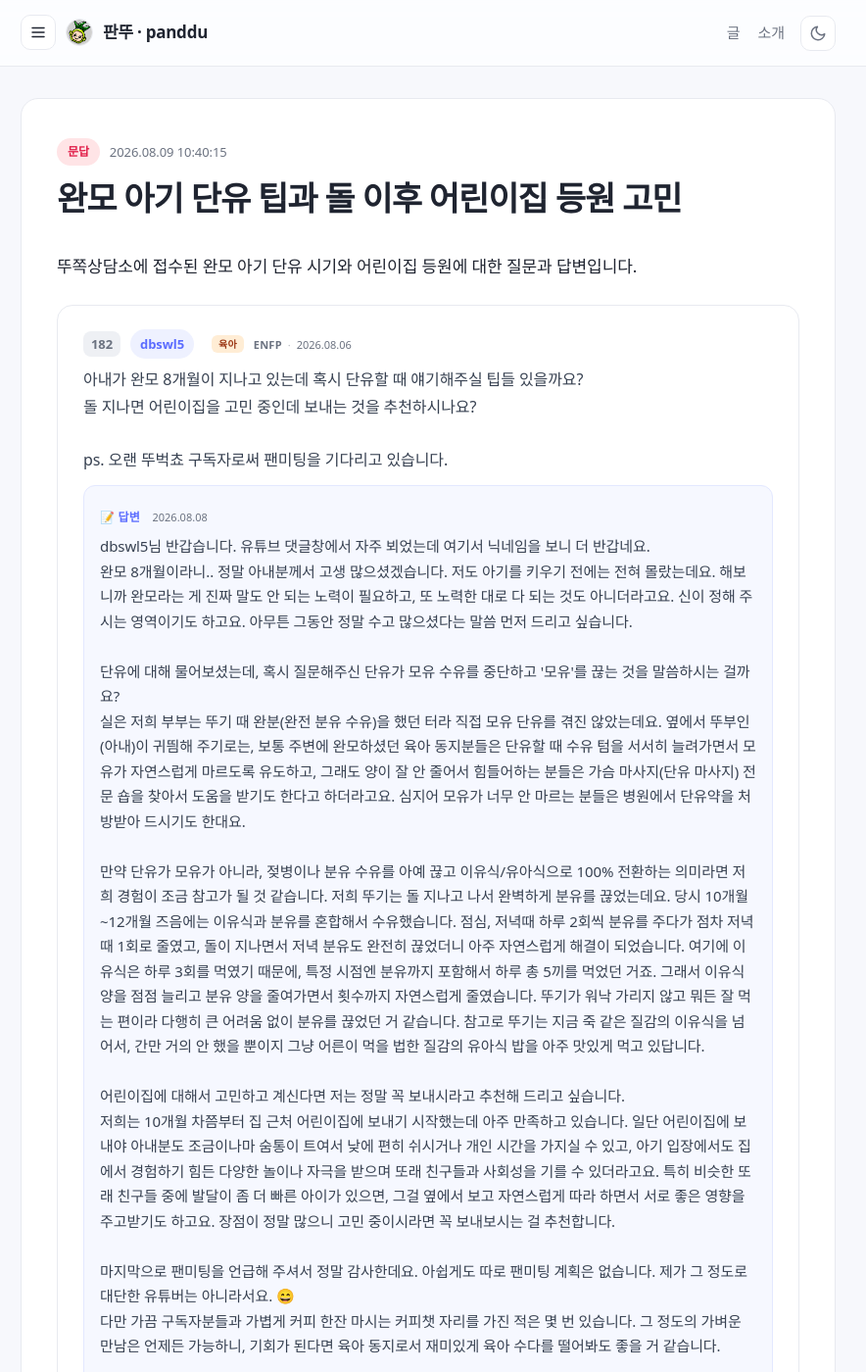
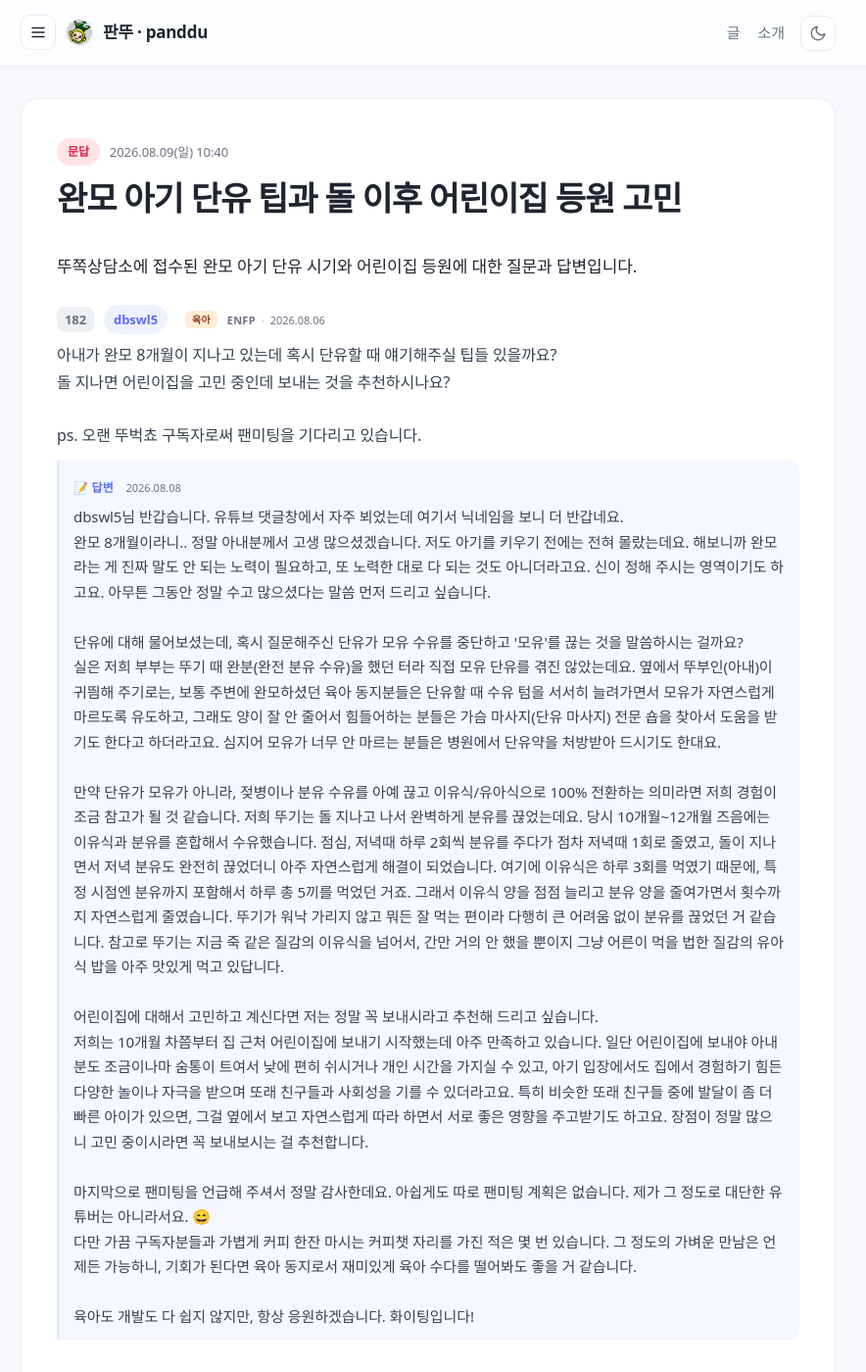
Before and after one commit to panddu/panddu.github.io, a Jekyll site: the page built from _posts/2026-08-09-weaning-and-daycare.md, in a window 1280 px wide and 1400 px high. Shown: the whole window at 98% size, without its empty margins (203-1087 px from the left). Built offline with Jekyll 4.4.1, drawn with Linux system fonts in a browser that asks for light colours; some web fonts are replaced; comment, search, counter and statistics services are not loaded.

Commit message:
fix: QnA 카드 삼중 박스 정리, N뱃지 48시간으로 연장, 본문 타임스탬프 요일 표기
.qna-card의 박스 스타일(배경/테두리/패딩)을 제거해 .post > .qna-card >
.qna-q__answer로 겹치던 박스를 단순화하고, 답변 영역은 좌측 accent 라인으로만
구분(다크모드 대비도 강화). N 배지 판정 기준을 24시간에서 48시간으로 늘리고
문구도 "최근 작성된 글"로 변경. 본문 타임스탬프엔 요일을 추가하고 초 단위는
제거, 리스팅은 날짜만 유지.

Co-Authored-By: Claude Sonnet 5 <noreply@anthropic.com>

```diff
--- a/_includes/new_badge.html
+++ b/_includes/new_badge.html
@@ -1,10 +1,10 @@
 {%- assign now_ts = site.time | date: '%s' -%}
 {%- assign post_ts = include.post.date | date: '%s' -%}
 {%- assign seconds_ago = now_ts | minus: post_ts -%}
-{%- if seconds_ago >= 0 and seconds_ago < 86400 -%}
+{%- if seconds_ago >= 0 and seconds_ago < 172800 -%}
   {%- if include.style == 'dot' -%}
-<span class="badge-new-dot{% if include.class %} {{ include.class }}{% endif %}" aria-label="24시간 이내 작성된 글" title="24시간 이내 작성된 글"></span>
+<span class="badge-new-dot{% if include.class %} {{ include.class }}{% endif %}" aria-label="최근 작성된 글" title="최근 작성된 글"></span>
   {%- else -%}
-<span class="badge-new{% if include.class %} {{ include.class }}{% endif %}" aria-label="24시간 이내 작성된 글">N</span>
+<span class="badge-new{% if include.class %} {{ include.class }}{% endif %}" aria-label="최근 작성된 글">N</span>
   {%- endif -%}
 {%- endif -%}
--- a/_includes/post_meta.html
+++ b/_includes/post_meta.html
@@ -10,6 +10,12 @@
       <span class="series-badge" style="color: {{ s.color }}; background: {{ s.bg }};">{{ s.display }}{% if include.post.series_no %} #{{ include.post.series_no }}{% endif %}</span>
     {%- endif -%}
   {%- endif -%}
-  <time datetime="{{ include.post.date | date_to_xmlschema }}">{{ include.post.date | date: "%Y.%m.%d %H:%M:%S" }}</time>
+  {%- if linked -%}
+    {%- assign wdays = "일,월,화,수,목,금,토" | split: "," -%}
+    {%- assign widx = include.post.date | date: "%w" | plus: 0 -%}
+    <time datetime="{{ include.post.date | date_to_xmlschema }}">{{ include.post.date | date: "%Y.%m.%d" }}({{ wdays[widx] }}) {{ include.post.date | date: "%H:%M" }}</time>
+  {%- else -%}
+    <time datetime="{{ include.post.date | date_to_xmlschema }}">{{ include.post.date | date: "%Y.%m.%d" }}</time>
+  {%- endif -%}
   {%- if show_new -%}{% include new_badge.html post=include.post %}{%- endif -%}
 </div>
--- a/assets/css/main.scss
+++ b/assets/css/main.scss
@@ -45,8 +45,10 @@
   --surface: #20242e;
   --code-bg: #262b39;
   --quote-bg: #1e2230;
-  --answer-bg: #1b2030;
-  --answer-border: #2f3650;
+  // 라이트 모드처럼 --card와 뚜렷이 갈리도록 명도/채도를 더 올림
+  // (기존 값은 --card와 거의 동일해 배경 구분이 잘 안 됐음)
+  --answer-bg: #2a3358;
+  --answer-border: #6672c9;
   --num-bg: #2a3040;
   --ring: rgba(255, 255, 255, 0.06);
   --counsel-accent: #fb7185;
@@ -825,11 +827,10 @@ a {
 
   ul, ol { list-style: none; margin: 0; padding: 0; }
 
+  // .post가 이미 카드(배경/테두리)이므로 qna-card는 별도 박스를 두르지 않고
+  // 여백만 담당 — post > qna-card > qna-q__answer로 박스가 3겹 겹치는 것 방지
   .qna-card {
-    background: var(--card);
-    border: 1px solid var(--line);
-    border-radius: 16px;
-    padding: 24px 26px;
+    padding: 0;
   }
 
   .qna-card__head {
@@ -963,12 +964,14 @@ a {
     color: var(--ink-soft);
   }
 
+  // 둘러싸는 박스 대신 좌측 accent 라인 + 옅은 배경으로만 답변 구간을 구분
+  // (양옆 테두리를 없애 폭을 잡아먹지 않음 — post 하나만 박스로 남는 구조)
   .qna-q__answer {
     margin-top: 12px;
-    padding: 14px 16px;
-    border-radius: 12px;
+    padding: 10px 14px;
+    border-radius: 0 8px 8px 0;
     background: var(--answer-bg);
-    border: 1px solid var(--answer-border);
+    border-left: 3px solid var(--answer-border);
   }
   .qna-q__alabel {
     display: inline-block;
@@ -1087,9 +1090,9 @@ a {
   .scroll-top { display: none; }
 }
 
-// 모바일 패딩 조절
+// 모바일: 글꼴 크기만 축소 — 박스 자체를 없앴으므로 폭 확보를 위한
+// 별도 패딩 보정은 더 이상 필요 없음
 @media (max-width: 600px) {
-  .qna-report .qna-card { padding: 20px 18px; border-radius: 14px; }
   .qna-report .qna-card__theme { font-size: 19px; }
   .qna-report .qna-q__text { font-size: 15px; }
 }
```
Also changed, not shown: CLAUDE.md (+1 -1 lines).
